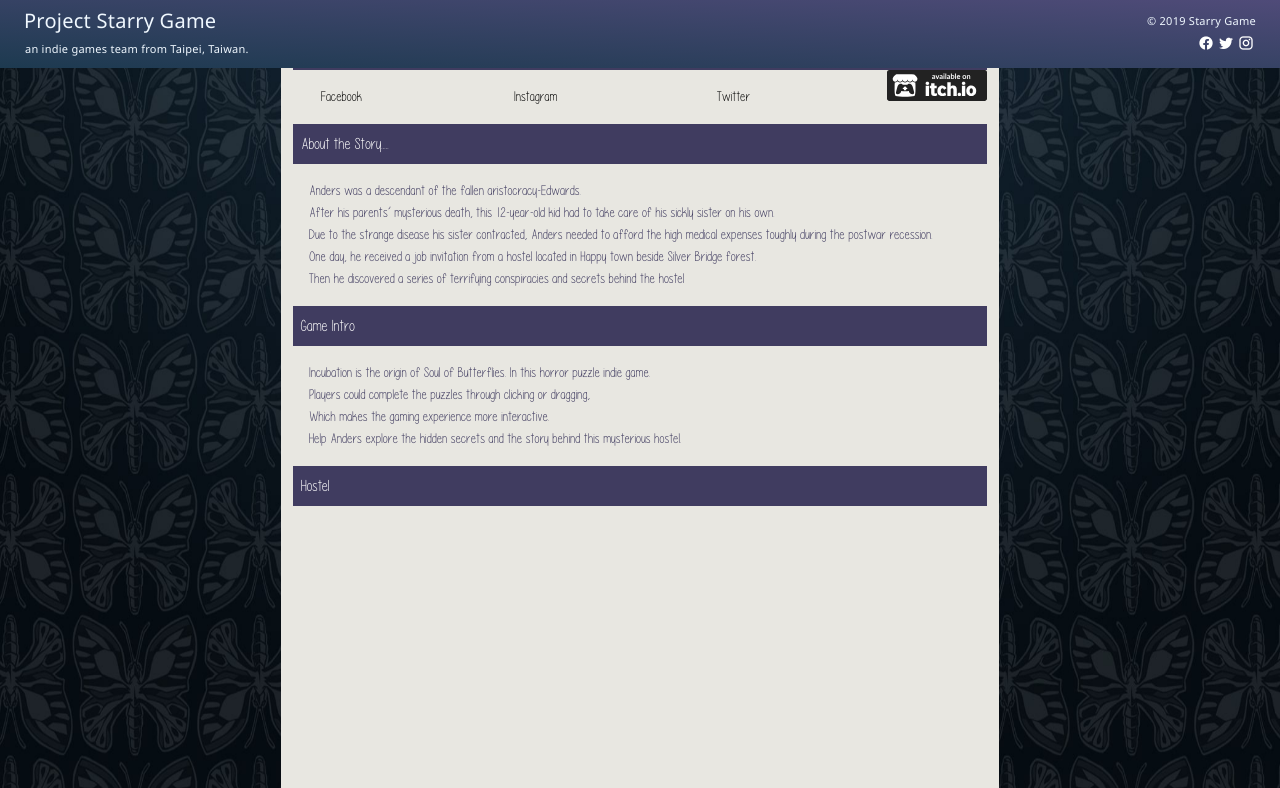
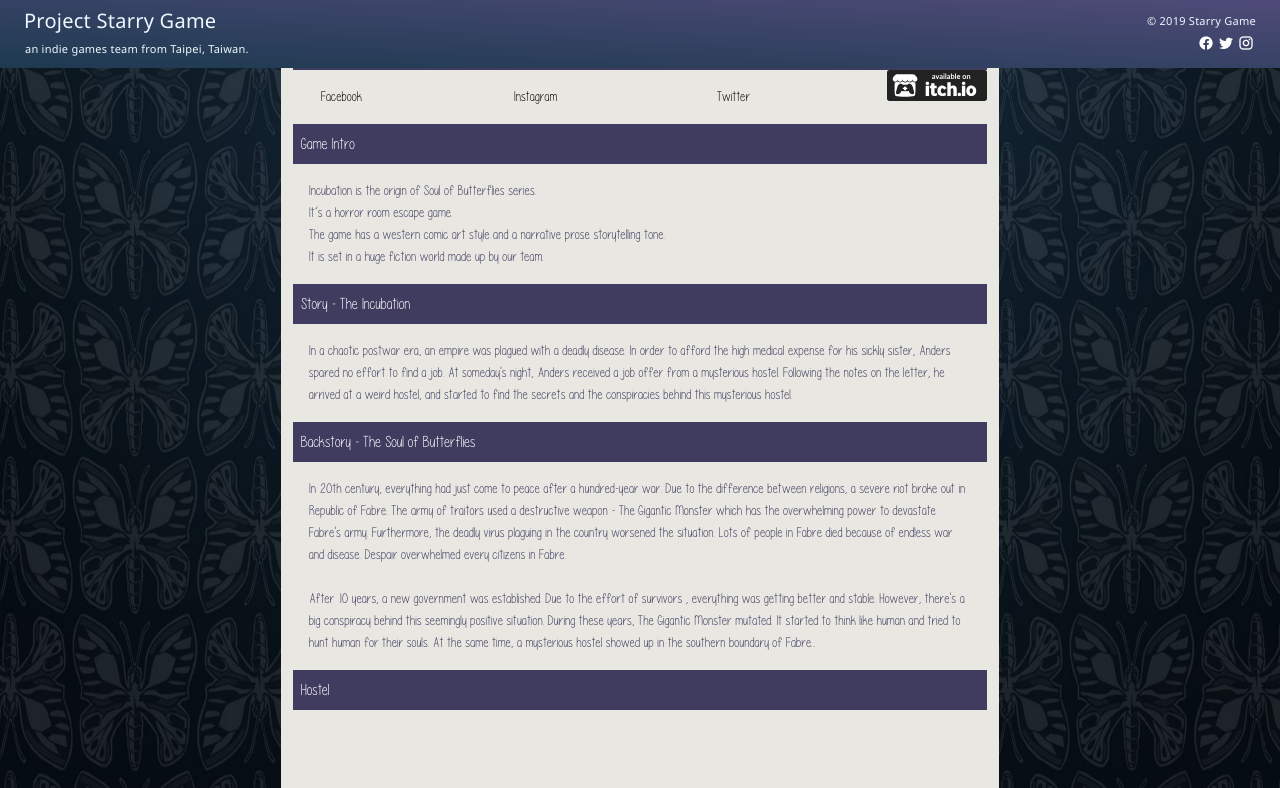
Before and after one commit to Project-Starry-Game/official, a Vue app: page /tno/incubation in a window 1280 px wide. Shown: the part 732-1520 px from the top of the page. Built offline with nearby package versions, Linux system fonts and the light colour scheme.

Commit message:
Add contact and submit feedback

```diff
--- a/src/components/TNO/appbar/index.vue
+++ b/src/components/TNO/appbar/index.vue
@@ -53,9 +53,9 @@ export default {
         logo: require("@/assets/logos/new starry logo.png"),
         items: [
           { name: "Incubation", url: "/tno/incubation" },
+          { name: "Contact", url: "/tno/contact" },
           // { name: "Home", url: "/tno" },
           // { name: "About", url: "/tno/about" },
-          // { name: "Contact", url: "/tno/contact" },
           // { name: "Games", url: "/tno/games" },
         ],
       },
--- a/src/components/TNO/contact/index.vue
+++ b/src/components/TNO/contact/index.vue
@@ -31,6 +31,9 @@
               <v-textarea label="Message" v-model="message"> </v-textarea>
             </v-card>
             <v-toolbar elevation="0" color="transparent">
+              <p style="padding-left: 10px">
+                {{ submitState }}
+              </p>
               <v-spacer />
               <v-btn color="white" @click="send" text> Send </v-btn>
             </v-toolbar>
@@ -47,6 +50,7 @@ import { postForm } from "@/api/postForm.js";
 export default {
   data() {
     return {
+      submitState: "",
       googleFormUrl:
         "https://docs.google.com/forms/u/0/d/e/1FAIpQLSceePJIg4kAjl0oNiKiYp6et-2BTjb0DQoQs1qyRyM9Y9RSNQ/formResponse",
       email: "",
@@ -57,11 +61,21 @@ export default {
   },
   methods: {
     send() {
+      this.setSubmitState();
       let form = document.getElementById("form");
       let formdata = new FormData(form);
       formdata.append(this.emailEntry, this.email);
       formdata.append(this.contentEntry, this.message);
       postForm(this.googleFormUrl, formdata);
+    },
+    setSubmitState() {
+      let vm = this;
+      vm.submitState = "Sending message.....";
+      setTimeout(() => {
+        vm.submitState = "Success";
+        vm.email = "";
+        vm.message = "";
+      }, 500);
     },
   },
 };
--- a/src/components/TNO/sob/intro.vue
+++ b/src/components/TNO/sob/intro.vue
@@ -116,14 +116,19 @@ export default {
       poster: require("@/assets/sobs/poster3.jpg"),
       article: [
         {
-          title: "About the Story.....",
+          title: "Game Intro",
           content:
-            "Anders was a descendant of the fallen aristocracy-Edwards.\nAfter his parents’ mysterious death, this 12-year-old kid had to take care of his sickly sister on his own.\nDue to the strange disease his sister contracted, Anders needed to afford the high medical expenses toughly during the postwar recession.\nOne day, he received a job invitation from a hostel located in Happy town beside Silver Bridge forest.\nThen he discovered a series of terrifying conspiracies and secrets behind the hostel",
+            "Incubation is the origin of Soul of Butterflies series.\n It’s a horror room escape game.\n The game has a western comic art style and a narrative prose storytelling tone. \nIt is set in a huge fiction world made up by our team.",
         },
         {
-          title: "Game Intro",
+          title: "Story - The Incubation",
           content:
-            "Incubation is the origin of Soul of Butterflies. In this horror puzzle indie game.\nPlayers could complete the puzzles through clicking or dragging,\n Which makes the gaming experience more interactive.\n Help Anders explore the hidden secrets and the story behind this mysterious hostel.",
+            "In a chaotic postwar era, an empire was plagued with a deadly disease. In order to afford the high medical expense for his sickly sister, Anders spared no effort to find a job. At someday's night, Anders received a job offer from a mysterious hostel. Following the notes on the letter, he arrived at a weird hostel, and started to find the secrets and the conspiracies behind this mysterious hostel.",
+        },
+        {
+          title: "Backstory - The Soul of Butterflies",
+          content:
+            "In 20th century, everything had just come to peace after a hundred-year war. Due to the difference between religions, a severe riot broke out in Republic of Fabre. The army of traitors used a destructive weapon - The Gigantic Monster which has the overwhelming power to devastate Fabre's army. Furthermore, the deadly virus plaguing in the country worsened the situation. Lots of people in Fabre died because of endless war and disease. Despair overwhelmed every citizens in Fabre.\n\nAfter 10 years, a new government was established. Due to the effort of survivors , everything was getting better and stable. However, there's a big conspiracy behind this seemingly positive situation. During these years, The Gigantic Monster mutated. It started to think like human and tried to hunt human for their souls. At the same time, a mysterious hostel showed up in the southern boundary of Fabre...",
         },
       ],
     };
```
